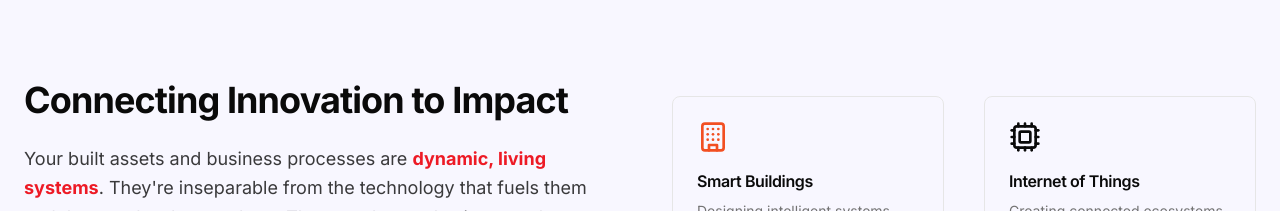
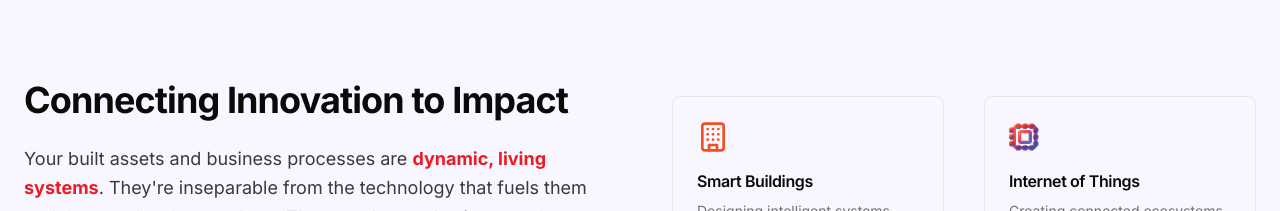
Before and after one commit to andre-bourgeois/andre-bourgeois.github.io, a React (Vite) app: page / in a window 1280 px wide. Shown: the part 800-1011 px from the top of the page. Built offline with nearby package versions, Linux system fonts and the light colour scheme.

Commit message:
Code edited in Lovable Code Editor
Edited UI in Lovable

```diff
--- a/src/components/icons/CpuIcon.tsx
+++ b/src/components/icons/CpuIcon.tsx
@@ -3,29 +3,42 @@ import React from 'react';
 const CpuIcon = (props: React.SVGProps<SVGSVGElement>) => (
   <svg
     xmlns="http://www.w3.org/2000/svg"
-    width="24" height="24"
+    width="24"
+    height="24"
     viewBox="0 0 24 24"
     fill="none"
-    stroke="currentColor"
-    strokeWidth="2"
-    strokeLinecap="round"
+    strokeWidth={2.5}        // Slightly thicker stroke
+    strokeLinecap="round"    // Rounded line ends
     strokeLinejoin="round"
+    stroke="url(#brand-gradient)"
     {...props}
   >
-    <path d="M12 20v2" />
-    <path d="M12 2v2" />
-    <path d="M17 20v2" />
-    <path d="M17 2v2" />
-    <path d="M2 12h2" />
-    <path d="M2 17h2" />
-    <path d="M2 7h2" />
-    <path d="M20 12h2" />
-    <path d="M20 17h2" />
-    <path d="M20 7h2" />
-    <path d="M7 20v2" />
-    <path d="M7 2v2" />
-    <rect x="4" y="4" width="16" height="16" rx="2" />
-    <rect x="8" y="8" width="8" height="8" rx="1" />
+    <defs>
+      <linearGradient id="brand-gradient" x1="0%" y1="0%" x2="100%" y2="100%">
+        <stop offset="0%" stopColor="#F24F22" stopOpacity="0.8" />
+        <stop offset="33%" stopColor="#ED1A25" stopOpacity="0.8" />
+        <stop offset="66%" stopColor="#612D90" stopOpacity="0.8" />
+        <stop offset="100%" stopColor="#314CA3" stopOpacity="0.8" />
+      </linearGradient>
+    </defs>
+
+    {/* Replace tiny stroke paths with circles for dots */}
+    <circle cx="12" cy="20" r="1" fill="url(#brand-gradient)" />
+    <circle cx="12" cy="4" r="1" fill="url(#brand-gradient)" />
+    <circle cx="17" cy="20" r="1" fill="url(#brand-gradient)" />
+    <circle cx="17" cy="4" r="1" fill="url(#brand-gradient)" />
+    <circle cx="2" cy="12" r="1" fill="url(#brand-gradient)" />
+    <circle cx="2" cy="17" r="1" fill="url(#brand-gradient)" />
+    <circle cx="2" cy="7" r="1" fill="url(#brand-gradient)" />
+    <circle cx="20" cy="12" r="1" fill="url(#brand-gradient)" />
+    <circle cx="20" cy="17" r="1" fill="url(#brand-gradient)" />
+    <circle cx="20" cy="7" r="1" fill="url(#brand-gradient)" />
+    <circle cx="7" cy="20" r="1" fill="url(#brand-gradient)" />
+    <circle cx="7" cy="4" r="1" fill="url(#brand-gradient)" />
+
+    {/* Main rectangular shapes */}
+    <rect x="4" y="4" width="16" height="16" rx="2" stroke="url(#brand-gradient)" fill="none" />
+    <rect x="8" y="8" width="8" height="8" rx="1" stroke="url(#brand-gradient)" fill="none" />
   </svg>
 );
 
```
